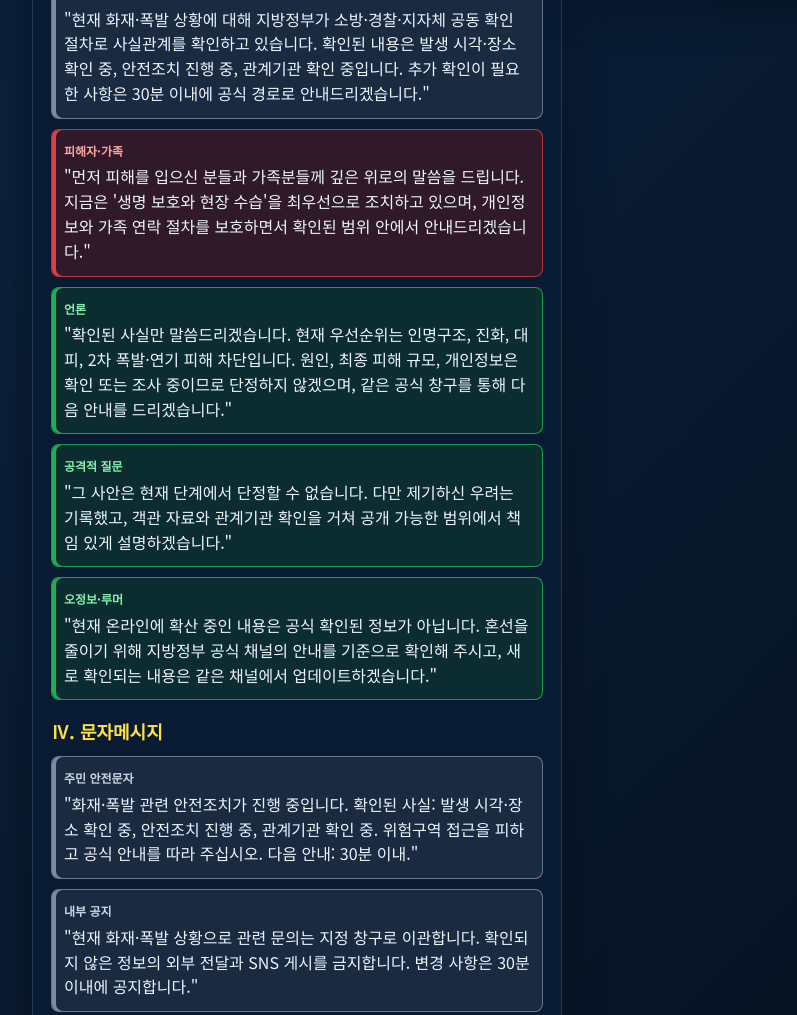
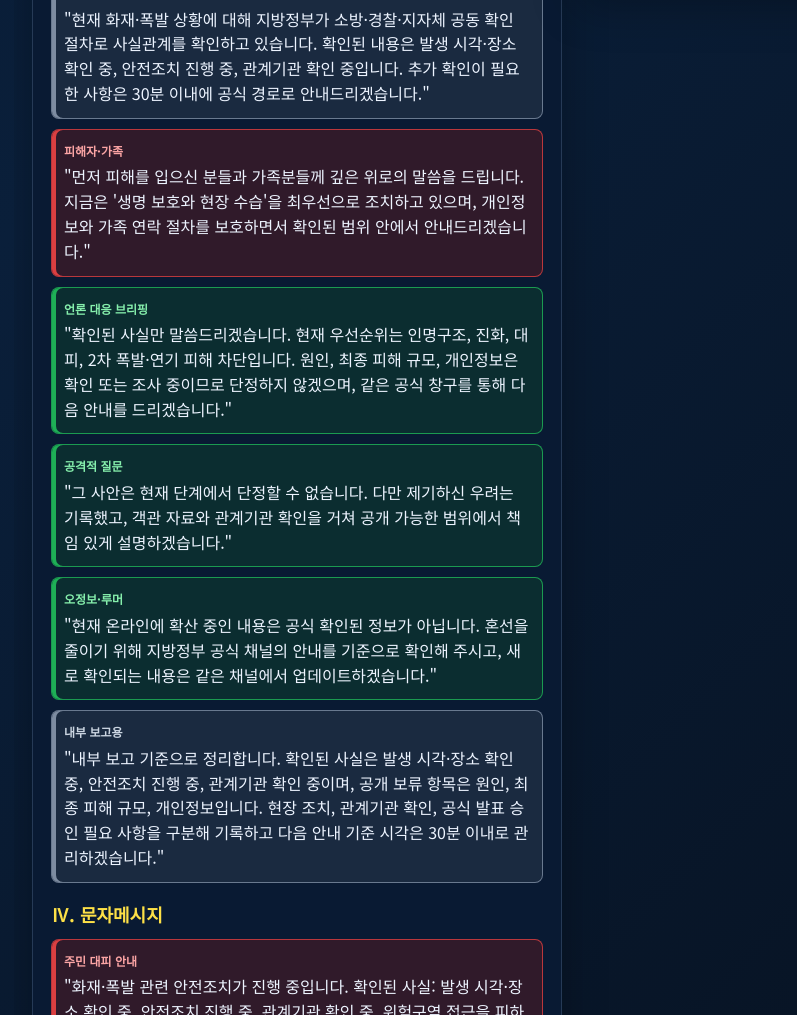
Before and after one commit to ktvwin-pixel/disaster-communication-guide, a plain HTML site: page index.html in a window 1280 px wide. Shown: the part 1349-2364 px from the top of the page, without its empty margins (346-1143 px from the left). Drawn offline with Linux system fonts and the light colour scheme.

Commit message:
Clarify script audience colors

```diff
--- a/index.html
+++ b/index.html
@@ -778,9 +778,10 @@
       return [
         ["첫 응대", `"현재 ${s.incident.name} 상황에 대해 ${s.org}가 ${s.incident.agency} 절차로 사실관계를 확인하고 있습니다. 확인된 내용은 ${confirmed}입니다. 추가 확인이 필요한 사항은 ${next}에 공식 경로로 안내드리겠습니다."`],
         ["피해자·가족", `"먼저 피해를 입으신 분들과 가족분들께 깊은 위로의 말씀을 드립니다. 지금은 '생명 보호와 현장 수습'을 최우선으로 조치하고 있으며, 개인정보와 가족 연락 절차를 보호하면서 확인된 범위 안에서 안내드리겠습니다."`],
-        ["언론", `"확인된 사실만 말씀드리겠습니다. 현재 우선순위는 ${s.incident.priority}입니다. ${unknown}은 확인 또는 조사 중이므로 단정하지 않겠으며, 같은 공식 창구를 통해 다음 안내를 드리겠습니다."`],
+        ["언론 대응 브리핑", `"확인된 사실만 말씀드리겠습니다. 현재 우선순위는 ${s.incident.priority}입니다. ${unknown}은 확인 또는 조사 중이므로 단정하지 않겠으며, 같은 공식 창구를 통해 다음 안내를 드리겠습니다."`],
         ["공격적 질문", `"그 사안은 현재 단계에서 단정할 수 없습니다. 다만 제기하신 우려는 기록했고, 객관 자료와 관계기관 확인을 거쳐 공개 가능한 범위에서 책임 있게 설명하겠습니다."`],
-        ["오정보·루머", `"현재 온라인에 확산 중인 내용은 공식 확인된 정보가 아닙니다. 혼선을 줄이기 위해 ${s.org} 공식 채널의 안내를 기준으로 확인해 주시고, 새로 확인되는 내용은 같은 채널에서 업데이트하겠습니다."`]
+        ["오정보·루머", `"현재 온라인에 확산 중인 내용은 공식 확인된 정보가 아닙니다. 혼선을 줄이기 위해 ${s.org} 공식 채널의 안내를 기준으로 확인해 주시고, 새로 확인되는 내용은 같은 채널에서 업데이트하겠습니다."`],
+        ["내부 보고용", `"내부 보고 기준으로 정리합니다. 확인된 사실은 ${confirmed}이며, 공개 보류 항목은 ${unknown}입니다. 현장 조치, 관계기관 확인, 공식 발표 승인 필요 사항을 구분해 기록하고 다음 안내 기준 시각은 ${next}로 관리하겠습니다."`]
       ];
     }
 
@@ -788,7 +789,7 @@
       const confirmed = s.confirmed.slice(0, 3).join(", ");
       const next = s.phase === "0-2" ? "30분 이내" : s.phase === "2-6" ? "2시간 이내" : s.phase === "6-24" ? "정해진 브리핑 시각" : "다음 정례 안내 시각";
       return [
-        ["주민 안전문자", `"${s.incident.name} 관련 안전조치가 진행 중입니다. 확인된 사실: ${confirmed}. 위험구역 접근을 피하고 공식 안내를 따라 주십시오. 다음 안내: ${next}."`],
+        ["주민 대피 안내", `"${s.incident.name} 관련 안전조치가 진행 중입니다. 확인된 사실: ${confirmed}. 위험구역 접근을 피하고 공식 안내를 따라 주십시오. 다음 안내: ${next}."`],
         ["내부 공지", `"현재 ${s.incident.name} 상황으로 관련 문의는 지정 창구로 이관합니다. 확인되지 않은 정보의 외부 전달과 SNS 게시를 금지합니다. 변경 사항은 ${next}에 공지합니다."`],
         ["언론 회신 문자", `"문의 주신 사항은 접수했습니다. ${s.org}는 확인된 사실과 공개 가능한 범위를 정리해 공식 창구로 안내드리겠습니다. 원인·책임·최종 수치는 확인 전 단정하지 않습니다."`]
       ];
@@ -842,12 +843,12 @@
 
     function renderScripts(s) {
       const scripts = collectScripts(s);
-      const scriptTones = ["tone-report", "tone-victim", "tone-media", "tone-media", "tone-media"];
+      const scriptTones = ["tone-report", "tone-victim", "tone-media", "tone-media", "tone-media", "tone-report"];
       $("scripts").innerHTML = scripts.map(([title, body], index) => `
         <div class="script-box ${scriptTones[index] || ""}"><div class="caption">${title}</div><p>${body}</p></div>
       `).join("");
 
-      const messageTones = ["tone-report", "tone-report", "tone-media"];
+      const messageTones = ["tone-victim", "tone-report", "tone-media"];
       $("messages").innerHTML = collectMessages(s).map(([title, body], index) => `<div class="script-box ${messageTones[index] || ""}"><div class="caption">${title}</div><p>${body}</p></div>`).join("");
     }
 
@@ -858,7 +859,7 @@
         ["피해지역 주민", ["대피·통제·복구·생활지원 정보", "위험 회피 행동요령", "비공개: 취약시설 세부, 보안·수사 정보"]],
         ["내부 구성원", ["임무, 보고선, 금지선, 승인선", "콜센터·현장 공통 답변", "비공개: 업무상 알게 된 개인정보의 외부 전달"]]
       ];
-      const cardTones = ["tone-media", "tone-victim", "", "tone-report"];
+      const cardTones = ["tone-media", "tone-victim", "tone-victim", "tone-report"];
       $("rangeMatrix").innerHTML = cards.map(([title, items], index) => `
         <div class="matrix-card ${cardTones[index] || ""}">
           <h3>${title}</h3>
--- a/sw.js
+++ b/sw.js
@@ -1,4 +1,4 @@
-const CACHE_NAME = "disaster-comm-guide-v7";
+const CACHE_NAME = "disaster-comm-guide-v8";
 const ASSETS = [
   "./",
   "./index.html",
```
